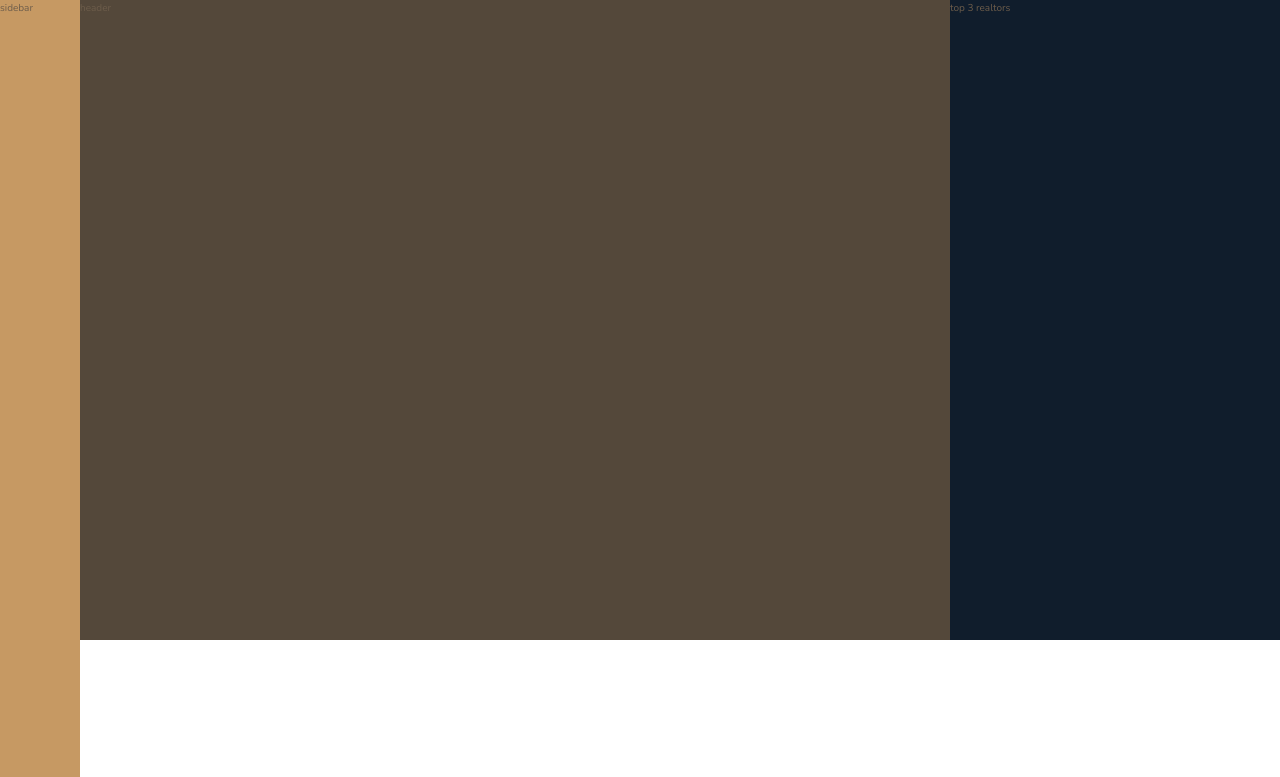
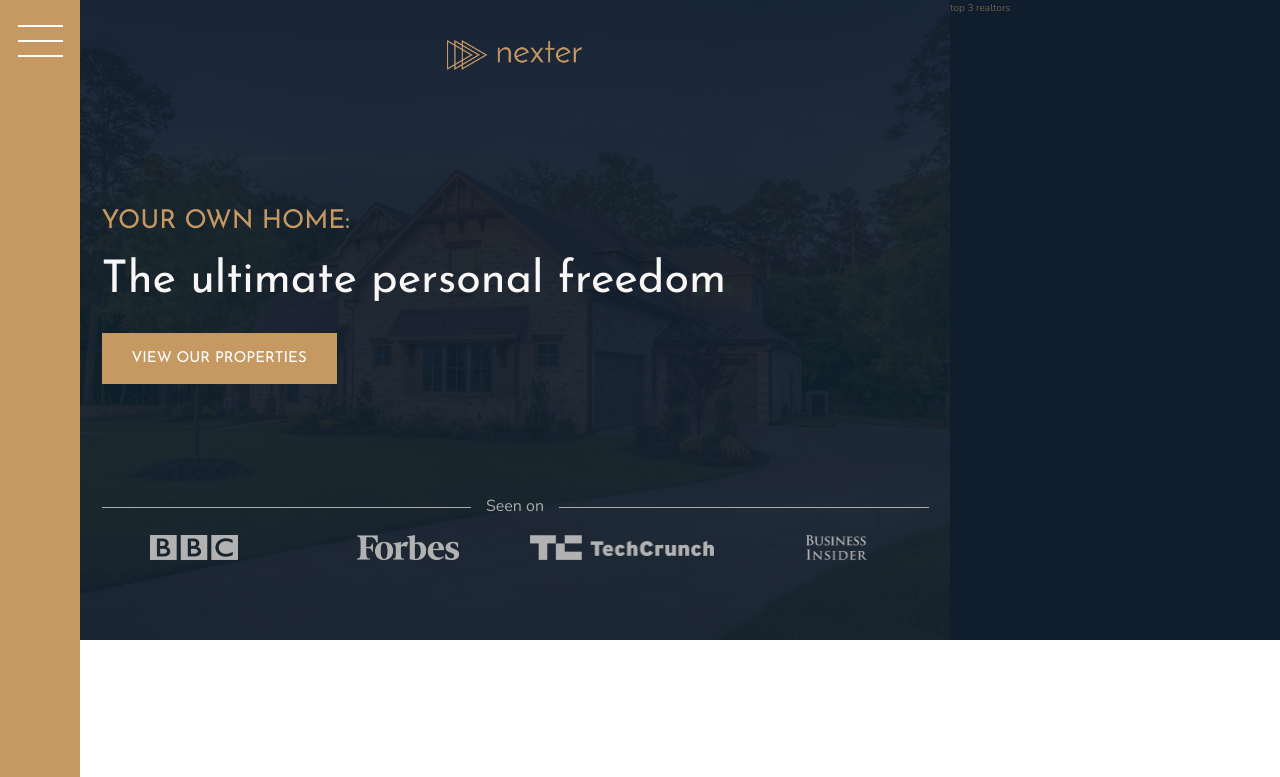
Before and after one commit to Swarleys/Nexter, a website: page index.html in a window 1280 px wide. Shown: the top 777 px of the page. Drawn offline with nearby package versions, Linux system fonts and the light colour scheme.

Commit message:
Header and sidebar section

```diff
--- a/index.html
+++ b/index.html
@@ -15,11 +15,21 @@
 
 <body class="container">
     <div class="sidebar">
-        sidebar
+        <button class="nav-btn"></button>
     </div>
 
     <header class="header">
-        header
+        <img src="img/logo.png" alt="Nexter logo" class="header__logo">
+        <h3 class="heading-3">Your own home:</h3>
+        <h1 class="heading-1">The ultimate personal freedom</h1>
+        <button class="btn header__btn">View our properties</button>
+        <div class="header__seenon-text">Seen on</div>
+        <div class="header__seenon-logos">
+            <img src="img/logo-bbc.png" alt="Seen on logo 1">
+            <img src="img/logo-forbes.png" alt="Seen on logo 1">
+            <img src="img/logo-techcrunch.png" alt="Seen on logo 1">
+            <img src="img/logo-bi.png" alt="Seen on logo 1">
+        </div>
     </header>
 
     <div class="realtors">
--- a/sass/_header.scss
+++ b/sass/_header.scss
@@ -1,4 +1,56 @@
 .header {
   background-color: $color-grey-dark-1;
   grid-column: full-start / col-end 6;
+  background-image: linear-gradient(rgba($color-secondary, .93), rgba($color-secondary, .93)), url(../img/hero.jpeg);
+  background-size: cover;
+  background-position: center;
+  padding: 8rem;
+  padding-top: 4rem;
+
+  display: grid;
+  grid-template-rows: 1fr min-content 6rem 1fr;
+  grid-template-columns: max-content;
+  grid-row-gap: 1.5rem;
+  justify-content: center;
+
+  &__logo {
+    height: 3rem;
+    justify-self: center;
+  }
+
+  &__btn {
+    align-self: start;
+    justify-self: start;
+  }
+
+  &__seenon-text {
+    display: grid;
+    grid-template-columns: 1fr max-content 1fr;
+    grid-column-gap: 1.5rem;
+    align-items: center;
+
+    font-size: 1.6em;
+    color: $color-grey-light-2;
+
+    &::before,
+    &::after {
+      content: "";
+      height: 1px;
+      display: block;
+      background-color: currentColor;
+    }
+  }
+
+  &__seenon-logos {
+    display: grid;
+    grid-template-columns: repeat(4, 1fr);
+    grid-column-gap: 3rem;
+    justify-items: center;
+
+    img {
+      height: 2.5rem;
+      filter: brightness(70%);
+    }
+
+  }
 }
--- a/sass/_sidebar.scss
+++ b/sass/_sidebar.scss
@@ -2,4 +2,30 @@
   background-color: $color-primary;
   grid-column: sidebar-start / sidebar-end;
   grid-row: 1 / -1;
+
+  display: flex;
+  justify-content: center;
 }
+
+.nav-btn {
+  border: none;
+  border-radius: 0;
+
+  background-color: #fff;
+  height: 2px;
+  width: 4.5rem;
+  margin-top: 4rem;
+
+
+  &::before,
+  &::after {
+    background-color: #fff;
+    height: 2px;
+    width: 4.5rem;
+    content: "";
+    display: block;
+  }
+
+  &::before { transform: translateY(-1.5rem);  }
+  &::after { transform: translateY(1.3rem);  }
+}
--- a/sass/_typography.scss
+++ b/sass/_typography.scss
@@ -5,6 +5,9 @@
 
 .heading-1 {
   @extend %heading;
+  font-size: 4.5rem;
+  color:$color-grey-light-1;
+  line-height: 1;
 }
 .heading-2 {
   @extend %heading;
```
Also changed, not shown: css/style.css.
